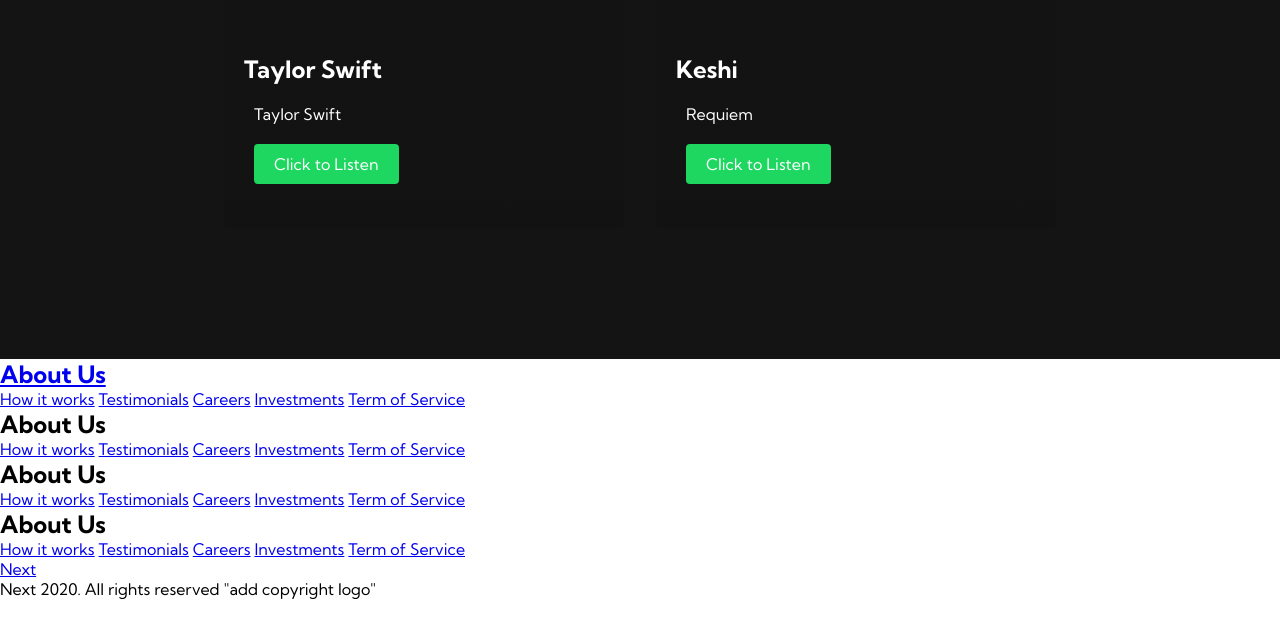
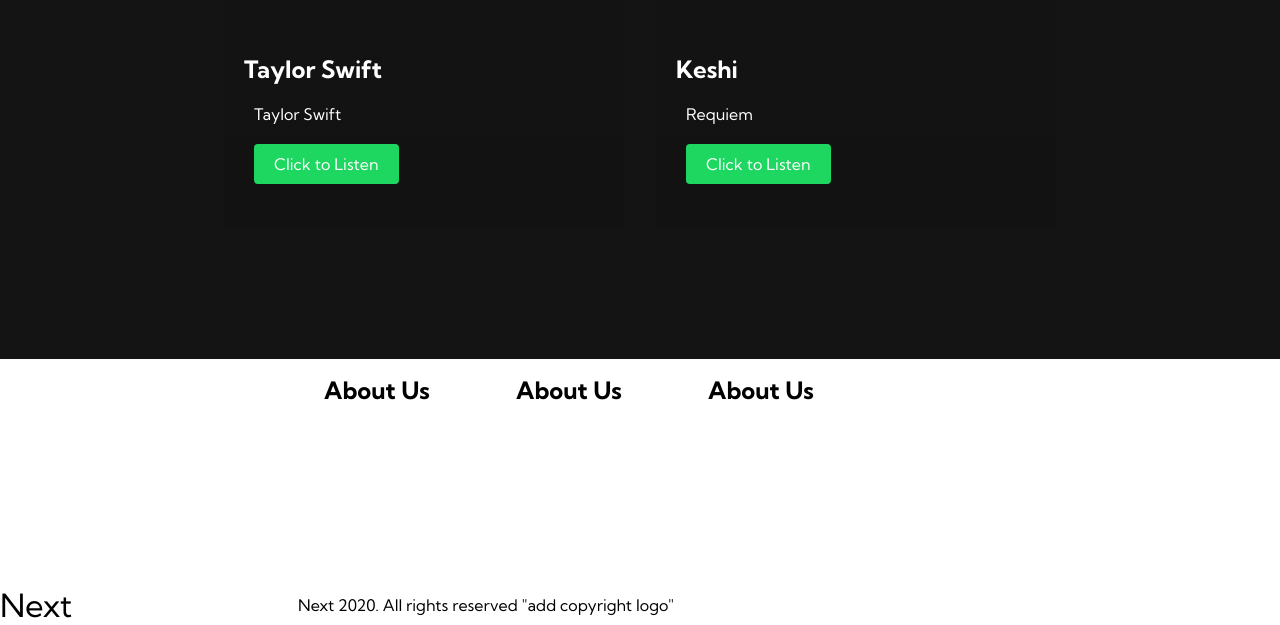
Before and after one commit to ZekuuMatthew/SongPlaylistGenerator, a plain HTML site: page index.html in a window 1280 px wide. Shown: the part 1241-1866 px from the top of the page. Before the commit the page ends 1840 px from the top, so only its background shows below. Drawn offline with Linux system fonts and the light colour scheme.

Commit message:
Updated 10/31/2024 styles.css

```diff
--- a/styles.css
+++ b/styles.css
@@ -473,3 +473,81 @@
 }
 
 /* Footer CSS */
+.footer_container {
+    background-color: #141414;
+    padding: 5rem 0;
+    display: flex;
+    flex-direction: column;
+    justify-content: center;
+    align-items: center;
+}
+
+#footer__logo {
+    color: #000;
+    display: flex;
+    align-items: center;
+    cursor: pointer;
+    text-decoration: none;
+    font-size: 2rem;
+}
+
+.footer__links {
+    width: 100%;
+    max-width: 1000px;
+    display: flex;
+    justify-content: center;
+}
+
+.footer__link--wrapper {
+    display: flex;
+}
+
+.footer__link--items {
+    display: flex;
+    flex-direction: column;
+    align-items: flex-start;
+    margin: 16px;
+    text-align: left;
+    width: 160px;
+    box-sizing: border-box;
+}
+
+.footer__link--items h2 {
+    margin-bottom: 16px;
+}
+
+.footer__link--items > h2 {
+    color: #000;
+}
+
+.footer__link--items a {
+    color: #fff;
+    text-decoration: none;
+    margin-bottom: 0.5rem;
+}
+
+.footer__link--items a:hover {
+    color: #e9e9e9;
+    transition: 0.3s ease-out;
+}
+
+/* Social Icons */
+
+.social__icon--link {
+    color: #000;
+    font-size: 24px
+}
+
+.social__media {
+    max-width: 1000px;
+    width: 100%;
+}
+
+.social__media--wrap {
+    display: flex;
+    justify-content: space-between;
+    align-items: center;
+    width: 90%;
+    max-width: 1000px;
+    margin: 40px auto o auto;
+}
```
